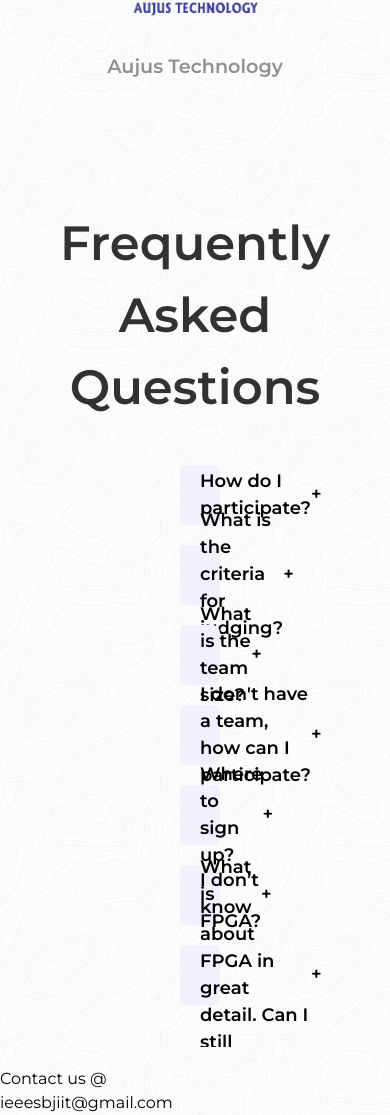
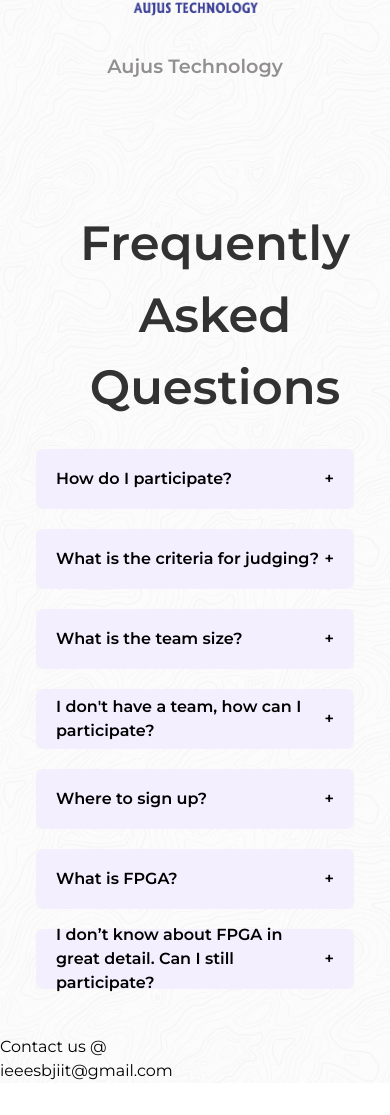
Before and after one commit to goelraghav002/FPGA_hackathon, a React (Vite) app: page / in a window 390 px wide. Shown: the part 4055-5170 px from the top of the page. After the commit the page ends 5138 px from the top, so only its background shows below. Built offline with nearby package versions, Linux system fonts and the light colour scheme.

Commit message:
Added responsiveness to faqs

```diff
--- a/src/sections/FrequentlyAsked.css
+++ b/src/sections/FrequentlyAsked.css
@@ -49,6 +49,7 @@
 .faq__answer {
     padding: 20px 20px;
     background-color: #f3effe;
+    text-align:justify;
   }
 
 .faq.active .faq__question {
@@ -62,3 +63,26 @@
 .faq__button {
   position: relative;
 }
+
+
+
+@media (max-width: 768px) {
+  .accordion {
+    padding: 1rem;
+  }
+
+  .faq__question {
+    font-size: 1rem;
+    height: 2.5rem;
+  }
+
+  .faq__answer {
+    padding: 1rem;
+    text-align:justify;
+  }
+
+  .faq-heading{
+    width:100vw;
+    text-align:center;
+  }
+}
```
